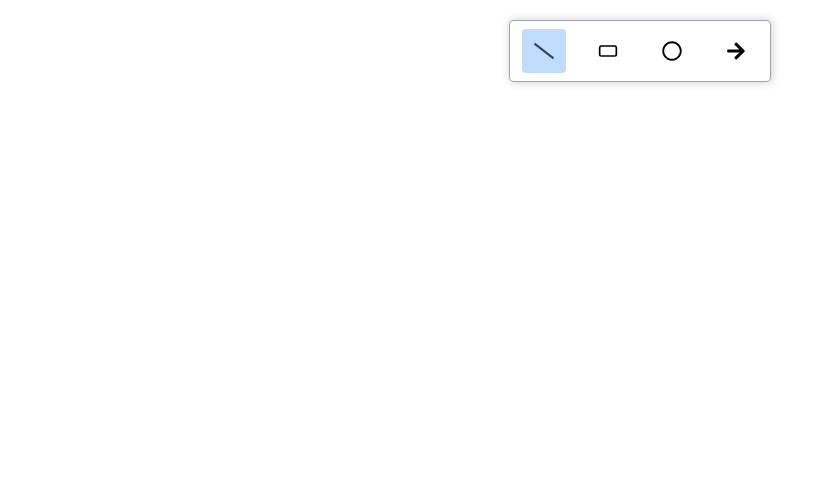
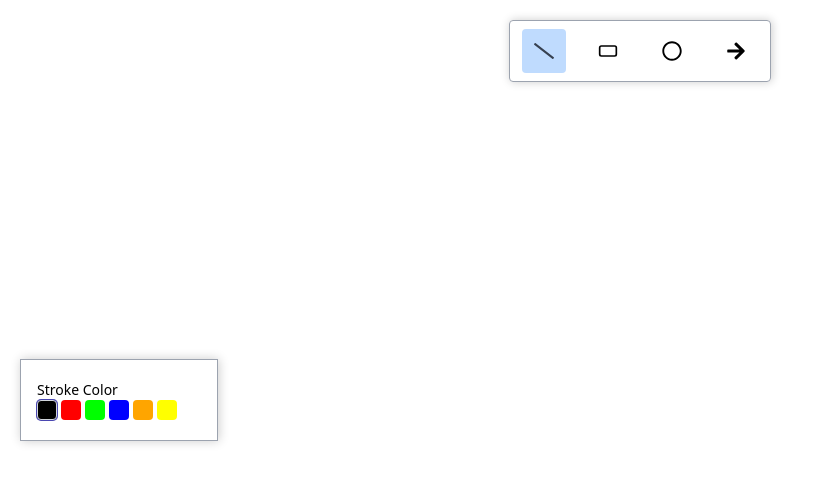
Before and after one commit to Deshdeepak1/whiteboard-app, a React (Vite) app: page / in a window 1280 px wide. Shown: the top 484 px of the page, without its empty margins (0-821 px from the left). Built offline with nearby package versions, Linux system fonts and the light colour scheme.

Commit message:
Implement toolbox

```diff
--- a/src/App.jsx
+++ b/src/App.jsx
@@ -1,12 +1,17 @@
 import Board from "./components/Board";
 import Toolbar from "./components/Toolbar";
+import Toolbox from "./components/Toolbox";
 import BoardProvider from "./store/BoardProvider";
+import ToolboxProvider from "./store/ToolboxProvider";
 
 function App() {
   return (
     <BoardProvider>
-      <Board />
-      <Toolbar />
+      <ToolboxProvider>
+        <Board />
+        <Toolbar />
+        <Toolbox />
+      </ToolboxProvider>
     </BoardProvider>
   );
 }
--- a/src/components/Board/index.jsx
+++ b/src/components/Board/index.jsx
@@ -2,6 +2,7 @@
 import rough from "roughjs";
 import { BOARD_ACTIONS, TOOL_ACTION_TYPES } from "../../constants";
 import boardContext from "../../store/board-context";
+import toolboxContext from "../../store/toolbox-context";
 
 function Board() {
   const canvasRef = useRef();
@@ -12,6 +13,8 @@
     boardMouseMoveHandler,
     boardMouseUpHandler,
   } = useContext(boardContext);
+
+  const { toolboxState } = useContext(toolboxContext);
 
   useEffect(() => {
     const canvas = canvasRef.current;
@@ -38,7 +41,7 @@
   }, [elements]);
 
   const handleMouseDown = (event) => {
-    boardMouseDownHandler(event);
+    boardMouseDownHandler(event, toolboxState);
   };
 
   const handleMouseMove = (event) => {
--- a/src/components/Toolbar/index.jsx
+++ b/src/components/Toolbar/index.jsx
@@ -16,7 +16,7 @@
 } from "react-icons/fa";
 
 import { LuRectangleHorizontal } from "react-icons/lu";
-import boardContext from "../../store/board-context";
+import boardContext from "../../store/board-context.js";
 import { TOOL_ITEMS } from "../../constants.js";
 
 const Toolbar = () => {
--- /dev/null
+++ b/src/components/Toolbox/index.jsx
@@ -0,0 +1,58 @@
+import { COLORS, FILL_TOOL_TYPES, STROKE_TOOL_TYPES } from "../../constants";
+import classes from "./index.module.css";
+
+import cx from "classnames";
+import { useContext } from "react";
+import boardContext from "../../store/board-context";
+import toolboxContext from "../../store/toolbox-context";
+
+const Toolbox = () => {
+  const { activeToolItem } = useContext(boardContext);
+  const { toolboxState, changeStroke, changeFill } = useContext(toolboxContext);
+
+  const strokeColor = toolboxState[activeToolItem]?.stroke;
+  const fillColor = toolboxState[activeToolItem]?.fill;
+
+  return (
+    <div className={classes.container}>
+      {STROKE_TOOL_TYPES.includes(activeToolItem) && (
+        <div className={classes.selectOptionContainer}>
+          <div className={classes.toolboxLabel}>Stroke Color</div>
+          <div className={classes.colorsContainer}>
+            {Object.keys(COLORS).map((k) => {
+              return (
+                <div
+                  className={cx(classes.colorBox, {
+                    [classes.activeColorBox]: strokeColor === COLORS[k],
+                  })}
+                  style={{ backgroundColor: COLORS[k] }}
+                  onClick={() => changeStroke(activeToolItem, COLORS[k])}
+                ></div>
+              );
+            })}
+          </div>
+        </div>
+      )}
+      {FILL_TOOL_TYPES.includes(activeToolItem) && (
+        <div className={classes.selectOptionContainer}>
+          <div className={classes.toolboxLabel}>Fill Color</div>
+          <div className={classes.colorsContainer}>
+            {Object.keys(COLORS).map((k) => {
+              return (
+                <div
+                  className={cx(classes.colorBox, {
+                    [classes.activeColorBox]: fillColor === COLORS[k],
+                  })}
+                  style={{ backgroundColor: COLORS[k] }}
+                  onClick={() => changeFill(activeToolItem, COLORS[k])}
+                ></div>
+              );
+            })}
+          </div>
+        </div>
+      )}
+    </div>
+  );
+};
+
+export default Toolbox;
--- /dev/null
+++ b/src/components/Toolbox/index.module.css
@@ -0,0 +1,49 @@
+.container {
+    @apply absolute top-1/2 left-5 text-sm border border-gray-400;
+    transform: translateY(-50%);
+    box-shadow: 1px 0 10px rgba(0, 0, 0, 0.2);
+}
+
+.selectOptionContainer {
+    @apply mb-6 last:mb-0 first:pt-5 last:pb-5 px-4;
+}
+
+.toolBoxLabel {
+    @apply block mb-1;
+}
+
+.colorsContainer {
+    @apply flex flex-wrap items-center;
+}
+
+.colorBox {
+    @apply inline-block w-5 h-5 rounded mr-1 last:mr-0;
+}
+
+.colorBox {
+    @apply inline-block w-5 h-5 rounded mr-1 last:mr-0;
+}
+
+.noFillColorBox {
+    background: linear-gradient(to top left,
+            rgba(255, 0, 0, 0) 0%,
+            rgba(255, 0, 0, 0) calc(50% - 0.8px),
+            rgba(255, 0, 0, 1) 50%,
+            rgba(255, 0, 0, 0) calc(50% + 0.8px),
+            rgba(255, 0, 0, 0) 100%),
+        linear-gradient(to top right,
+            rgba(255, 0, 0, 0) 0%,
+            rgba(255, 0, 0, 0) calc(50% - 0.8px),
+            rgba(255, 0, 0, 1) 50%,
+            rgba(255, 0, 0, 0) calc(50% + 0.8px),
+            rgba(255, 0, 0, 0) 100%);
+}
+
+.activeColorBox {
+    @apply border border-gray-300;
+    box-shadow: 0 0 0 1px #4a47b1;
+}
+
+.colorPicker {
+    @apply mr-5 w-10 h-10 rounded border-2 border-neutral-400;
+}
--- a/src/constants.js
+++ b/src/constants.js
@@ -17,4 +17,27 @@
   DRAW_UP: "DRAW_UP",
 };
 
+export const COLORS = {
+  BLACK: "#000000",
+  RED: "#ff0000",
+  GREEN: "#00ff00",
+  BLUE: "#0000ff",
+  ORANGE: "#ffa500",
+  YELLOW: "#ffff00",
+  WHITE: "#ffffff",
+};
+
+export const TOOLBOX_ACTIONS = {
+  CHANGE_STROKE: "CHANGE_STROKE",
+  CHANGE_FILL: "CHANGE_FILL",
+};
+
+export const FILL_TOOL_TYPES = [TOOL_ITEMS.RECTANGLE, TOOL_ITEMS.CIRCLE];
+export const STROKE_TOOL_TYPES = [
+  TOOL_ITEMS.LINE,
+  TOOL_ITEMS.RECTANGLE,
+  TOOL_ITEMS.CIRCLE,
+  TOOL_ITEMS.ARROW,
+];
+
 export const ARROW_LENGTH = 20;
--- a/src/store/BoardProvider.jsx
+++ b/src/store/BoardProvider.jsx
@@ -1,4 +1,4 @@
-import { useReducer, useState } from "react";
+import { useContext, useReducer, useState } from "react";
 import { BOARD_ACTIONS, TOOL_ACTION_TYPES, TOOL_ITEMS } from "../constants";
 import boardContext from "./board-context";
 import { createRoughElement } from "../utils/element";
@@ -12,14 +12,18 @@
       };
     }
     case BOARD_ACTIONS.DRAW_DOWN: {
-      const { clientX, clientY } = action.payload;
+      const { clientX, clientY, stroke, fill } = action.payload;
       const newElement = createRoughElement(
         state.elements.length,
         clientX,
         clientY,
         clientX,
         clientY,
-        { type: state.activeToolItem },
+        {
+          type: state.activeToolItem,
+          stroke,
+          fill,
+        },
       );
 
       const prevElements = state.elements;
@@ -34,9 +38,11 @@
       const { clientX, clientY } = action.payload;
       const newElements = [...state.elements];
       const index = state.elements.length - 1;
-      const { x1, y1 } = newElements[index];
+      const { x1, y1, stroke, fill } = newElements[index];
       const newElement = createRoughElement(index, x1, y1, clientX, clientY, {
         type: state.activeToolItem,
+        stroke,
+        fill,
       });
       newElements[index] = newElement;
       return { ...state, elements: newElements };
@@ -67,11 +73,16 @@
     dispatchBoardAction({ type: BOARD_ACTIONS.CHANGE_TOOl, payload: tool });
   };
 
-  const boardMouseDownHandler = (event) => {
+  const boardMouseDownHandler = (event, toolboxState) => {
     const { clientX, clientY } = event;
     dispatchBoardAction({
       type: BOARD_ACTIONS.DRAW_DOWN,
-      payload: { clientX, clientY },
+      payload: {
+        clientX,
+        clientY,
+        stroke: toolboxState[boardState.activeToolItem].stroke,
+        fill: toolboxState[boardState.activeToolItem].fill,
+      },
     });
   };
 
@@ -79,7 +90,10 @@
     const { clientX, clientY } = event;
     dispatchBoardAction({
       type: BOARD_ACTIONS.DRAW_MOVE,
-      payload: { clientX, clientY },
+      payload: {
+        clientX,
+        clientY,
+      },
     });
   };
 
--- /dev/null
+++ b/src/store/ToolboxProvider.jsx
@@ -0,0 +1,76 @@
+import { useReducer } from "react";
+import { COLORS, TOOLBOX_ACTIONS, TOOL_ITEMS } from "../constants";
+import toolboxContext from "./toolbox-context";
+
+const toolboxReducer = (state, action) => {
+  switch (action.type) {
+    case TOOLBOX_ACTIONS.CHANGE_STROKE: {
+      const newState = { ...state };
+      newState[action.payload.tool].stroke = action.payload.stroke;
+      return newState;
+    }
+    case TOOLBOX_ACTIONS.CHANGE_FILL: {
+      const newState = { ...state };
+      newState[action.payload.tool].fill = action.payload.fill;
+      return newState;
+    }
+    default:
+      return state;
+  }
+};
+
+const initialToolboxState = {
+  [TOOL_ITEMS.LINE]: {
+    stroke: COLORS.BLACK,
+    size: 1,
+  },
+  [TOOL_ITEMS.RECTANGLE]: {
+    stroke: COLORS.BLACK,
+    fill: null,
+    size: 1,
+  },
+  [TOOL_ITEMS.CIRCLE]: {
+    stroke: COLORS.BLACK,
+    fill: null,
+    size: 1,
+  },
+  [TOOL_ITEMS.ARROW]: {
+    stroke: COLORS.BLACK,
+    size: 1,
+  },
+};
+
+const ToolboxProvider = ({ children }) => {
+  const [toolboxState, dispatchToolboxAction] = useReducer(
+    toolboxReducer,
+    initialToolboxState,
+  );
+
+  const changeStrokeHandler = (tool, stroke) => {
+    dispatchToolboxAction({
+      type: TOOLBOX_ACTIONS.CHANGE_STROKE,
+      payload: { tool, stroke },
+    });
+  };
+
+  const changeFillHandler = (tool, fill) => {
+    dispatchToolboxAction({
+      type: TOOLBOX_ACTIONS.CHANGE_FILL,
+      payload: { tool, fill },
+    });
+  };
+
+  const toolboxContextValue = {
+    toolboxState,
+    changeStroke: changeStrokeHandler,
+    changeFill: changeFillHandler,
+  };
+
+  return (
+    <toolboxContext.Provider value={toolboxContextValue}>
+      {children}
+    </toolboxContext.Provider>
+  );
+};
+
+export default ToolboxProvider;
--- /dev/null
+++ b/src/store/toolbox-context.js
@@ -0,0 +1,9 @@
+import { createContext } from "react";
+
+const toolboxContext = createContext({
+  toolboxState: {},
+  changeStroke: () => {},
+  changeFill: () => {},
+});
+
+export default toolboxContext;
--- a/src/utils/element.js
+++ b/src/utils/element.js
@@ -4,18 +4,37 @@
 
 const gen = rough.generator();
 
-export const createRoughElement = (id, x1, y1, x2, y2, { type }) => {
+export const createRoughElement = (
+  id,
+  x1,
+  y1,
+  x2,
+  y2,
+  { type, stroke, fill },
+) => {
   const element = {
     id,
     x1,
     y1,
     x2,
     y2,
+    type,
+    fill,
+    stroke,
   };
 
   const options = {
     seed: id + 1,
+    fillStyle: "solid",
   };
+
+  if (stroke) {
+    options.stroke = stroke;
+  }
+
+  if (fill) {
+    options.fill = fill;
+  }
 
   switch (type) {
     case TOOL_ITEMS.LINE: {
```
